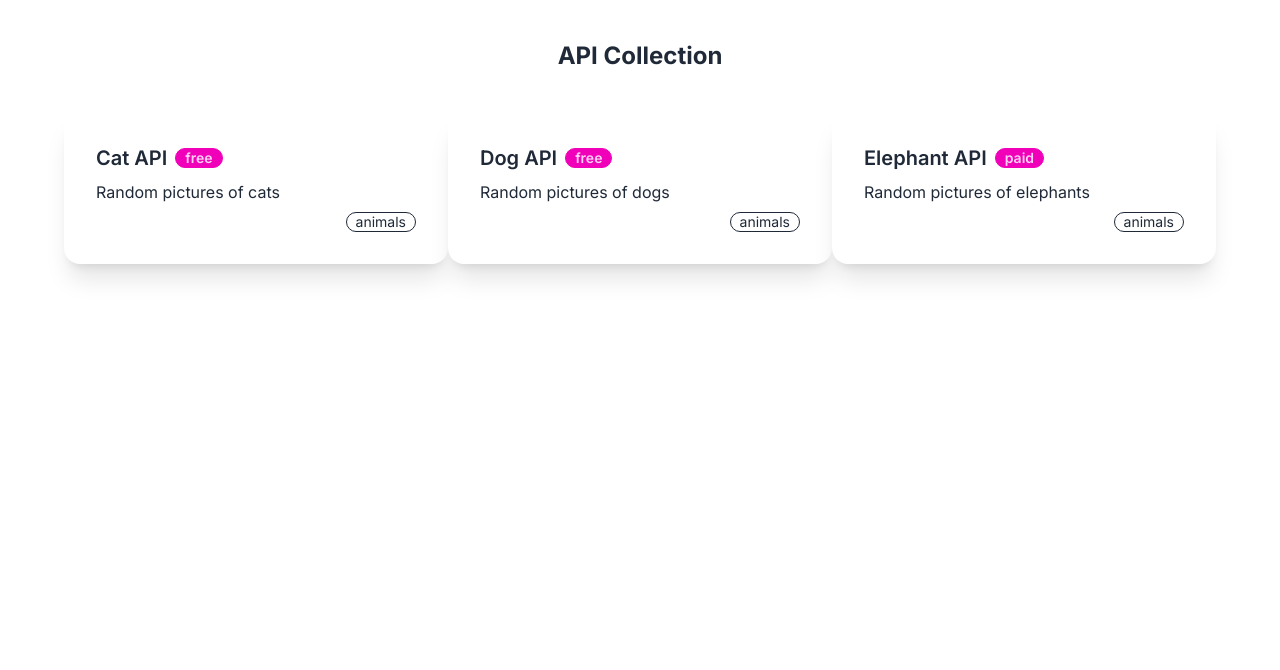
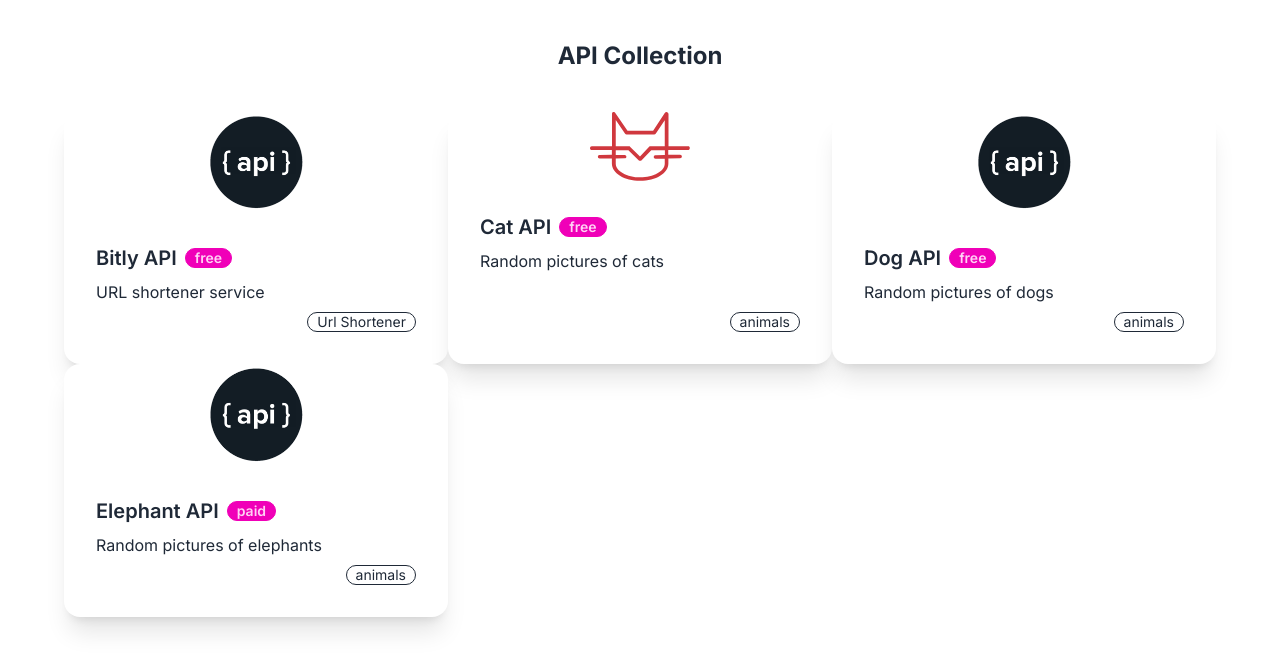
Before and after one commit to gdsc-fetju/api-collection, a Next.js app: page / in a window 1280 px wide. Shown: the top 670 px of the page. Built offline with nearby package versions, Linux system fonts and the light colour scheme.

Commit message:
feat: add support for images

```diff
--- /dev/null
+++ b/api/bitly.md
@@ -0,0 +1,8 @@
+---
+name: Bitly API
+categories:
+  - Url Shortener
+url: https://dev.bitly.com/
+description: URL shortener service
+free: true
+---
--- a/api/cat.md
+++ b/api/cat.md
@@ -5,4 +5,5 @@
 url: https://thatcopy.pw/catapi/
 description: Random pictures of cats
 free: true
+image: cat-api.svg
 ---
--- a/src/components/ApiCard.tsx
+++ b/src/components/ApiCard.tsx
@@ -1,4 +1,5 @@
 import { IApiContent } from '@/interfaces/api-content.interface';
+import Image from 'next/image';
 
 interface Props {
   api: IApiContent;
@@ -8,7 +9,14 @@
   return (
     <div className='card w-96 bg-base-100 shadow-xl'>
       <figure>
-        {/* <Image src="/images/stock/imgphoto-1606107557195-0e29a4b5b4aa.jpg" alt="Shoes" /> */}
+        {/* TODO: Refactor this */}
+        {
+          api.image ? (
+            <Image src={`/images/${api.image}`} alt={api.name} width={100} height={100} />
+          ) : (
+            <Image src='/images/default.webp' alt={api.name} width={100} height={100} />
+          )
+        }
       </figure>
       <div className='card-body'>
         <h2 className='card-title'>
--- a/src/interfaces/api-content.interface.ts
+++ b/src/interfaces/api-content.interface.ts
@@ -4,6 +4,7 @@
   url: string;
   description: string;
   free: boolean;
+  image?: string;
 }
 
 export interface IApiContentList {
```
Also changed, not shown: public/images/cat-api.svg (added), public/images/default.webp (added).
